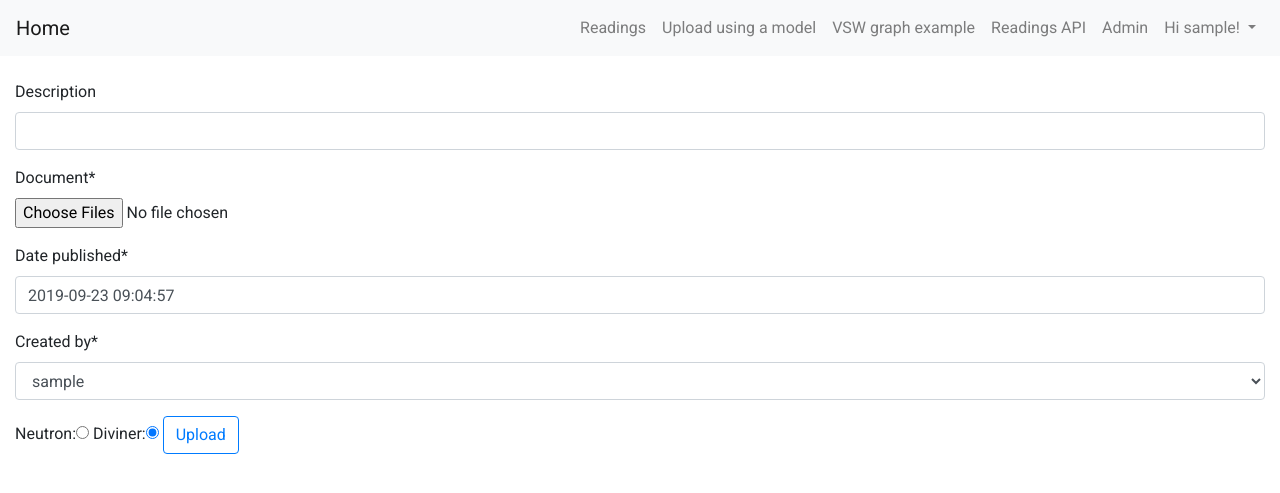
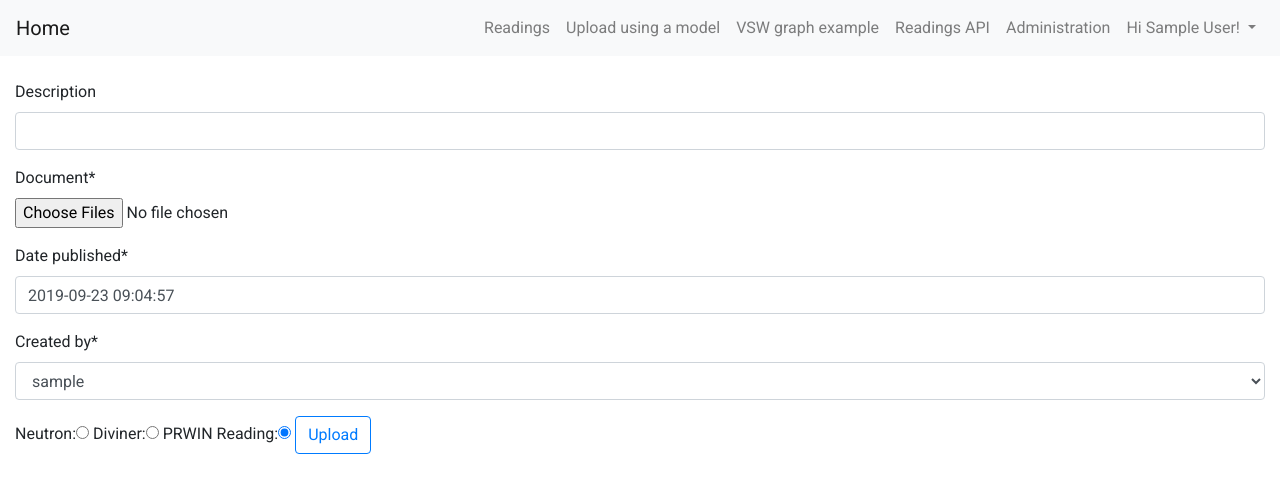
Before and after one commit to mahalsnz/terraprobe, a Django app: page /model/ in a window 1280 px wide. Shown: the top 493 px of the page. Run offline with Django 3.2, Linux system fonts and the light colour scheme; the visitor is signed in with stand-in values (Sample User, id 1); data comes from the database, SQL or seed files in the repository; parts of the project's set-up code (start-up, migrations or seed data) failed here and were passed over; some libraries are stand-ins or nearby versions.

Commit message:
#85 - Starting PRWIN file upload.

```diff
--- a/soil/skeleton/templates/base.html
+++ b/soil/skeleton/templates/base.html
@@ -37,25 +37,21 @@
                             <a class="nav-link" href="{% url 'readings_list' %}">Readings API</a>
                         </li>
                         <li class="nav-item">
-                            <a class="nav-link" href="/admin">Admin</a>
+                            <a class="nav-link" href="/admin">Administration</a>
                         </li>
                         {% if user.is_authenticated %}
                             <li class="nav-item dropdown">
                                 <a class="nav-link dropdown-toggle" href="#" id="navbardrop" data-toggle="dropdown">
-                                    Hi {{ user.get_username }}!
+                                    Hi {{ user.get_full_name }}!
                                 </a>
                                 <div class="dropdown-menu">
                                     <a class="dropdown-item" href="{% url 'logout'%}?next={{request.path}}">Log out</a>
                                 </div>
                             </li>
                         {% else %}
-                            <li class="nav-item">
-                                <a class="nav-link" href="/admin">Administration</a>
-                            </li>
-
                             {% if user.is_authenticated %}
                                 <li class="nav-item">
-                                USER: {{ user.get_username }}<a class="nav-link" href="{% url 'logout'%}?next={{request.path}}">Logout</a>
+                                USER: {{ user.get_full_name }}<a class="nav-link" href="{% url 'logout'%}?next={{request.path}}">Logout</a>
                                 </li>
                             {% else %}
                                 <li class="nav-item">
--- a/soil/skeleton/templates/model_form_upload.html
+++ b/soil/skeleton/templates/model_form_upload.html
@@ -8,7 +8,8 @@
     <form method="post" enctype="multipart/form-data">{% csrf_token %}
         {{ form|crispy }}
         Neutron:<input type = "radio" name = "filetype" id = "neutron" value = "neutron" />
-        Diviner:<input type = "radio" name = "filetype" id = "diviner" value = "diviner" checked = "checked"/>
+        Diviner:<input type = "radio" name = "filetype" id = "diviner" value = "diviner" />
+        PRWIN Reading:<input type = "radio" name = "filetype" id = "prwin" value = "prwin" checked = "checked"/>
         <button class="btn btn-outline-primary" type="submit">Upload</button>
     </form>
 {% endblock %}
--- a/soil/skeleton/utils.py
+++ b/soil/skeleton/utils.py
@@ -59,8 +59,8 @@ def process_probe_data(readings, serial_unique_id, request):
         s = Site.objects.get(site_number=split_key[0])
         data['site'] = s.id
 
-        # TODO: When we have authorization over site set up can have logged in user as created by
-        data['created_by'] = '2'
+        current_user = request.user
+        data['created_by'] = current_user.id
 
         data['serial_number'] = serial_unique_id
         data['type'] = '1' # always probe
--- a/soil/skeleton/views.py
+++ b/soil/skeleton/views.py
@@ -1,6 +1,7 @@
 from django.http import HttpResponse
 from django.template import loader
 from django.views.generic import TemplateView, ListView, View, CreateView
+from django.utils import timezone
 
 from django.shortcuts import render, get_object_or_404, redirect
 from django.conf import settings
@@ -101,8 +102,10 @@ def handle_file(f, request):
         # Call different handlers
         if type == 'neutron':
             handle_neutron_file(file_data, request)
+        elif type == 'diviner':
+            handle_diviner_file(file_data, request)
         else:
-            handle_diviner_file(file_data, request)
+            handle_prwin_file(file_data, request)
 '''
     handle_neutron_file
 '''
@@ -249,3 +252,26 @@ def handle_diviner_file(file_data, request):
 
     logger.error("Final Data:" + str(data))
     process_probe_data(data, serial_number_id, request)
+
+'''
+    handle_prwin_file
+'''
+
+def handle_prwin_file(file_data, request):
+    logger.error("***Handling PRWIN")
+    lines = file_data.split("\n")
+
+    # Variable for loop
+    #data = {}
+    #date_formatted = None
+    site_number = None
+    #serial_number_id = None
+    #readings = []
+    #need_date = True
+
+    for line in lines:
+        fields = line.split(",")
+
+        # First field of every line is site number
+        site_number = fields[0]
+        logger.error("Site Number:" + site_number)
```
Also changed, not shown: soil/skeleton/tests/files/S0000067.TXT (added, +23 -0 lines), soil/skeleton/tests/files/S0000068.TXT (added, +29 -0 lines), soil/skeleton/tests/files/S0000071.TXT (added, +28 -0 lines), soil/skeleton/tests/files/diviner_probe_test_21May2019_Pro22.csv (renamed from soil/skeleton/tests/diviner_probe_test_21May2019_Pro22.csv), soil/skeleton/tests/files/diviner_probe_test_21May2019_Pro66.csv (renamed from soil/skeleton/tests/diviner_probe_test_21May2019_Pro66.csv), soil/skeleton/tests/files/diviner_probe_test_21May2019_Pro96.csv (renamed from soil/skeleton/tests/diviner_probe_test_21May2019_Pro96.csv), soil/skeleton/tests/files/neutron_probe_test_upload_1_site.csv (renamed from soil/skeleton/tests/neutron_probe_test_upload_1_site.csv), soil/skeleton/tests/files/neutron_probe_test_upload_2_sites.csv (renamed from soil/skeleton/tests/neutron_probe_test_upload_2_sites.csv), soil/skeleton/tests/files/neutron_probe_test_upload_3_sites.csv (renamed from soil/skeleton/tests/neutron_probe_test_upload_3_sites.csv).
